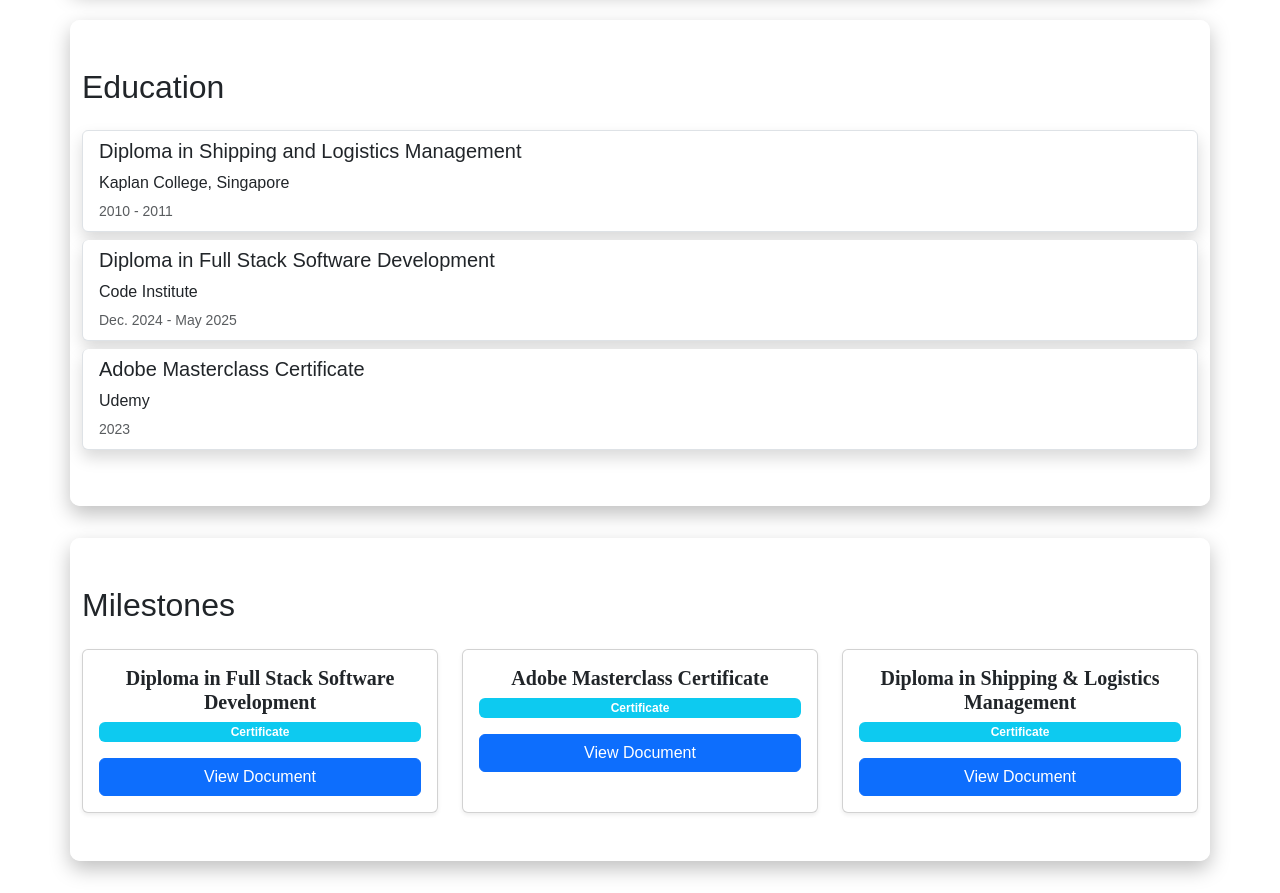
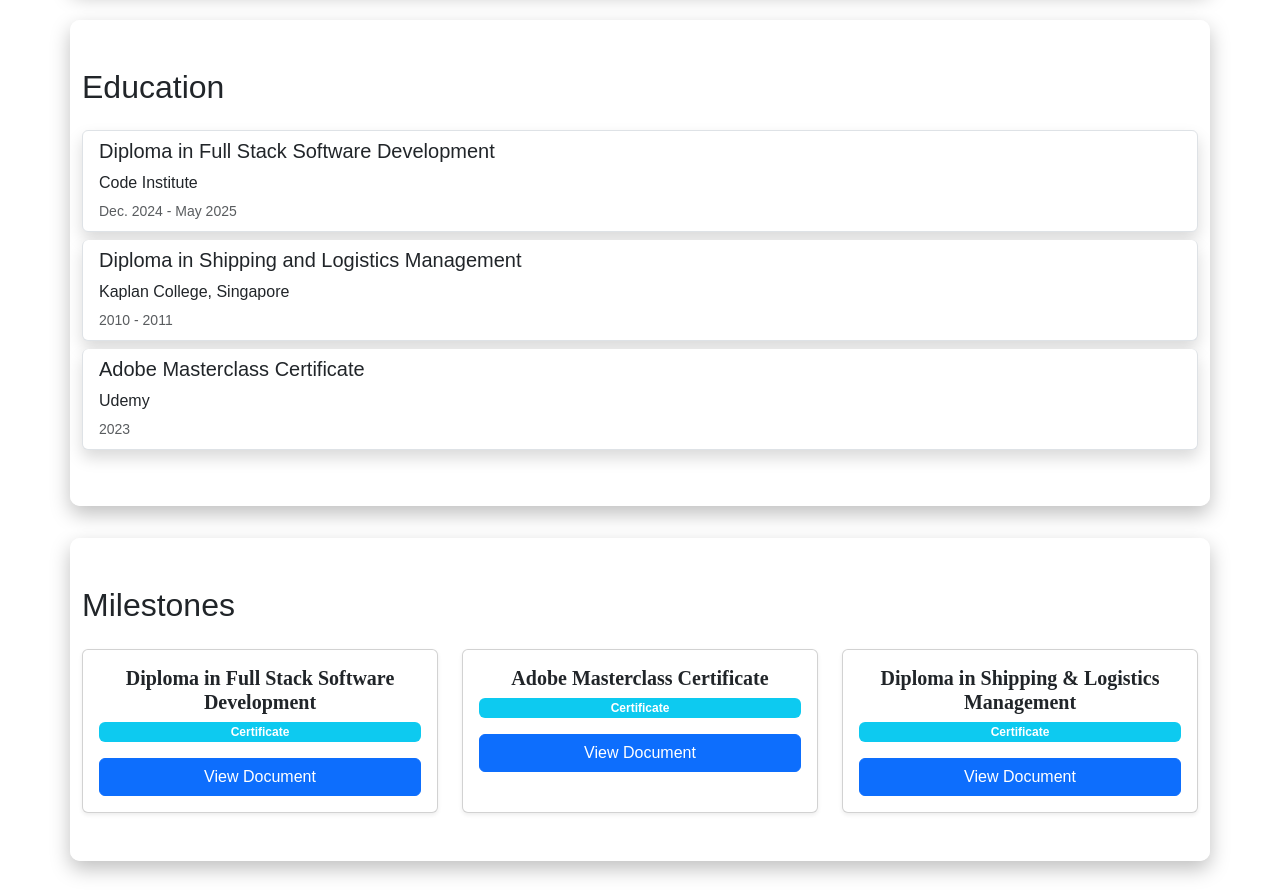
Before and after one commit to LanaD-coder/digitalresume, a React (Create React App) app: page / in a window 1280 px wide. Shown: the part 5740-6633 px from the top of the page. Built offline with nearby package versions, Linux system fonts and the light colour scheme.

Commit message:
rearrange education

```diff
--- a/src/data.js
+++ b/src/data.js
@@ -121,14 +121,14 @@ export const skills = [
 
 export const education = [
   {
+    school: "Code Institute",
+    qualification: "Diploma in Full Stack Software Development",
+    period: "Dec. 2024 - May 2025",
+  },
+  {
     school: "Kaplan College, Singapore",
     qualification: "Diploma in Shipping and Logistics Management",
     period: "2010 - 2011",
-  },
-  {
-    school: "Code Institute",
-    qualification: "Diploma in Full Stack Software Development",
-    period: "Dec. 2024 - May 2025",
   },
   {
     school: "Udemy",
```
